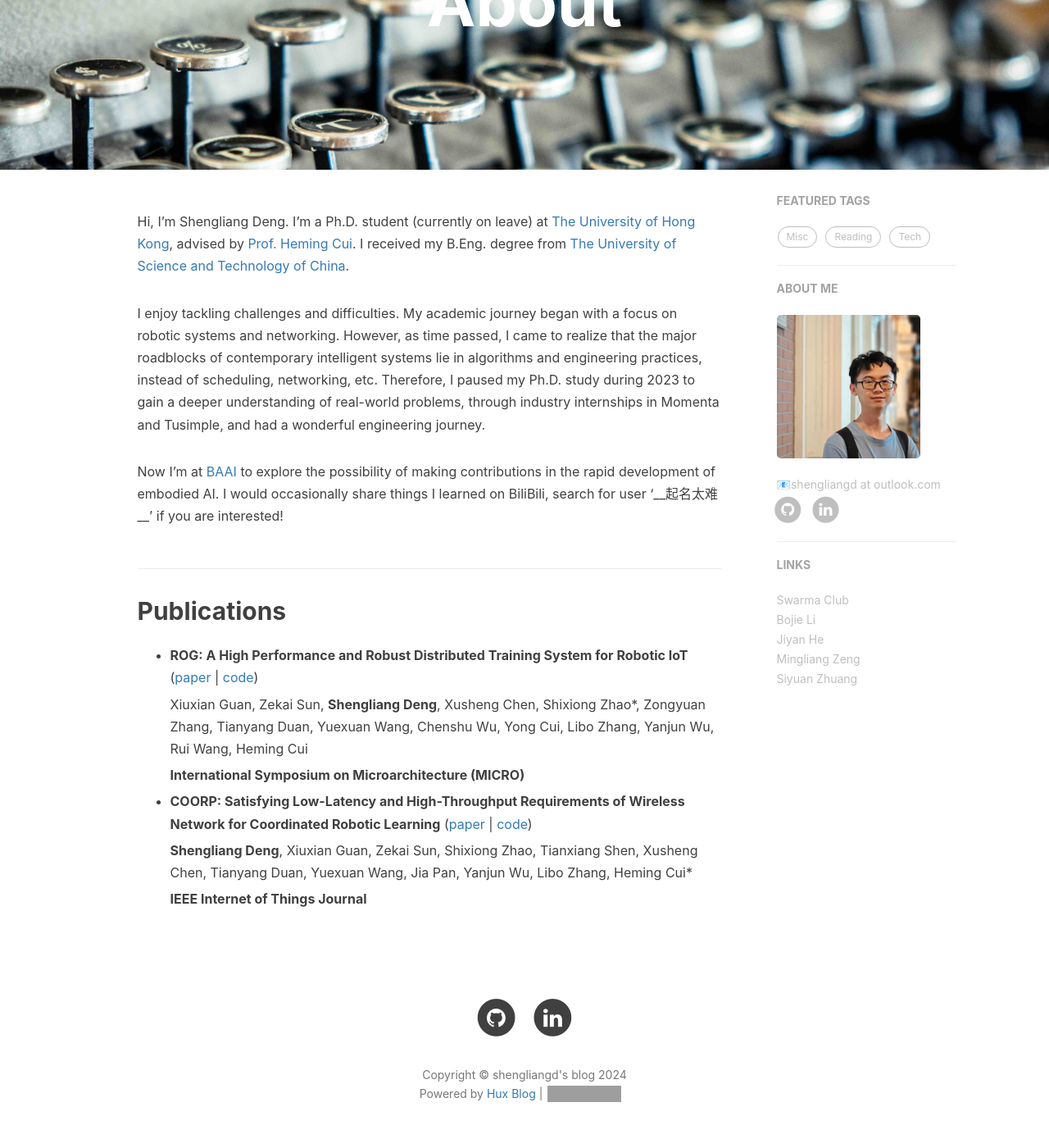
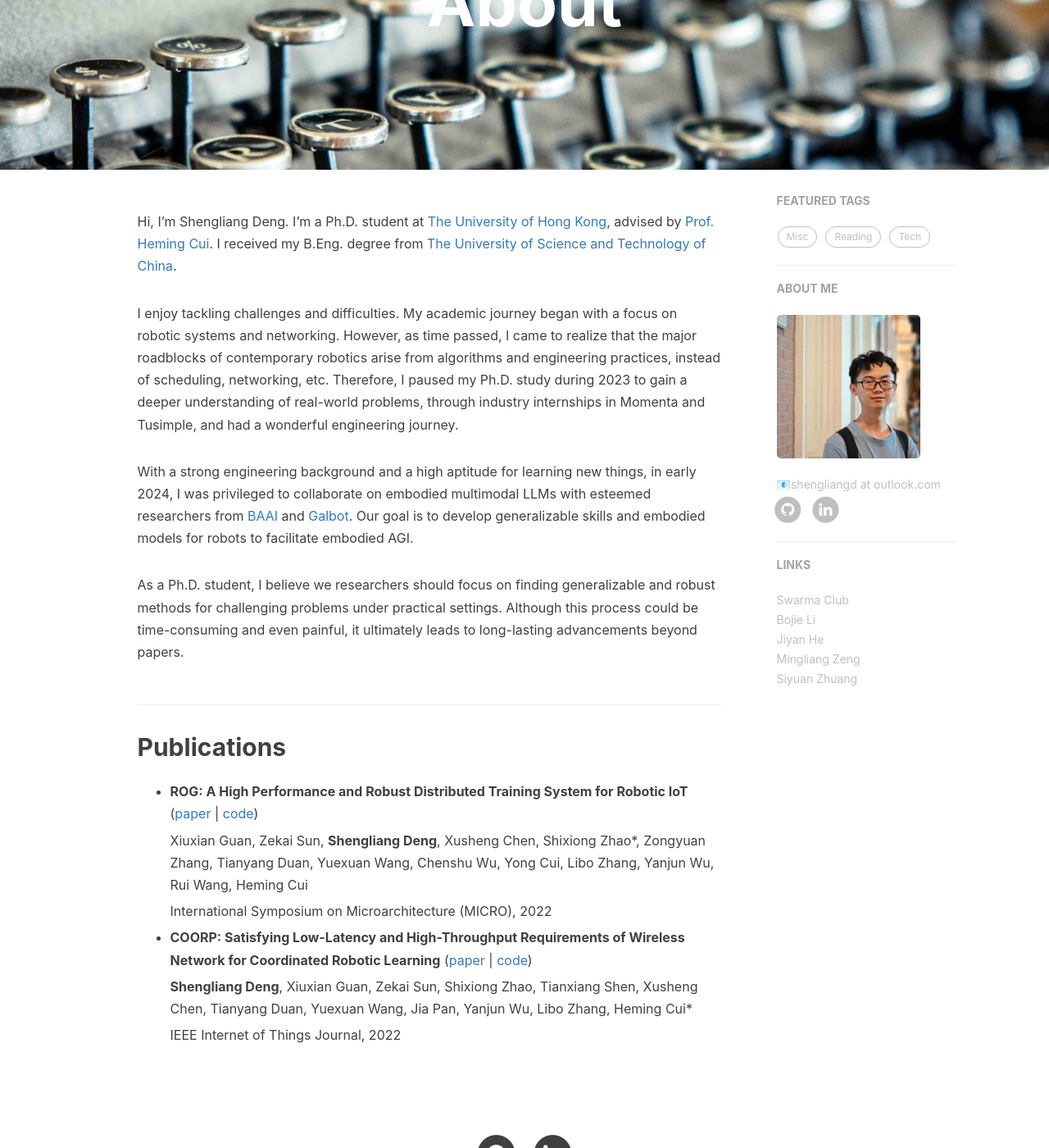
Before and after one commit to shengliangd/shengliangd.github.io, a Jekyll site: the page built from about.html, in a window 1280 px wide and 1400 px high, scrolled down 191 px. Shown: the whole window at 82% size. Built offline with Jekyll 4.4.1, drawn with Linux system fonts in a browser that asks for light colours; nearby versions of some CDN libraries; comment, search, counter and statistics services are not loaded; grey boxes are pictures that could not be loaded.

Commit message:
minor update

```diff
--- a/_includes/about/en.md
+++ b/_includes/about/en.md
@@ -1,12 +1,18 @@
 Hi, I'm Shengliang Deng.
-I'm a Ph.D. student (currently on leave) at [The University of Hong Kong](https://www.hku.hk/), advised by [Prof. Heming Cui](https://www.cs.hku.hk/~heming).
+I'm a Ph.D. student at [The University of Hong Kong](https://www.hku.hk/), advised by [Prof. Heming Cui](https://www.cs.hku.hk/~heming).
 I received my B.Eng. degree from [The University of Science and Technology of China](https://en.ustc.edu.cn/).
 
 I enjoy tackling challenges and difficulties.
-My academic journey began with a focus on robotic systems and networking. However, as time passed, I came to realize that the major roadblocks of contemporary intelligent systems lie in algorithms and engineering practices, instead of scheduling, networking, etc.
+My academic journey began with a focus on robotic systems and networking. However, as time passed, I came to realize that the major roadblocks of contemporary robotics arise from algorithms and engineering practices, instead of scheduling, networking, etc.
 Therefore, I paused my Ph.D. study during 2023 to gain a deeper understanding of real-world problems, through industry internships in Momenta and Tusimple, and had a wonderful engineering journey.
 
-Now I’m at [BAAI](https://www.baai.ac.cn/) to explore the possibility of making contributions in the rapid development of embodied AI. I would occasionally share things I learned on BiliBili, search for user '\_\_起名太难\_\_' if you are interested!
+With a strong engineering background and a high aptitude for learning new things, in early 2024, I was privileged to collaborate on embodied multimodal LLMs with esteemed researchers from [BAAI](https://www.baai.ac.cn/) and [Galbot](https://www.galbot.com/).
+Our goal is to develop generalizable skills and embodied models for robots to facilitate embodied AGI.
+
+As a Ph.D. student, I believe we researchers should focus on finding generalizable and robust methods for challenging problems under practical settings.
+Although this process could be time-consuming and even painful, it ultimately leads to long-lasting advancements beyond papers.
+
+<!-- With the purpose of solving valuable and practical problems, I am always open to learn new things on demand. Currently, my technical skills span across deep learning, robotics simulation, Docker, Linux usage & kernel hacking, ROS, and a little bit about front-end development. -->
 
 ## Publications
 
@@ -14,10 +20,10 @@ Now I’m at [BAAI](https://www.baai.ac.cn/) to explore the possibility of makin
 
   Xiuxian Guan, Zekai Sun, **Shengliang Deng**, Xusheng Chen, Shixiong Zhao*, Zongyuan Zhang, Tianyang Duan, Yuexuan Wang, Chenshu Wu, Yong Cui, Libo Zhang, Yanjun Wu, Rui Wang, Heming Cui
 
-  **International Symposium on Microarchitecture (MICRO)**
+  International Symposium on Microarchitecture (MICRO), 2022
 
 * **COORP: Satisfying Low-Latency and High-Throughput Requirements of Wireless Network for Coordinated Robotic Learning** ([paper](https://ieeexplore.ieee.org/abstract/document/9670456) \| [code](https://github.com/hku-systems/Coorp.git))
 
   **Shengliang Deng**, Xiuxian Guan, Zekai Sun, Shixiong Zhao, Tianxiang Shen, Xusheng Chen, Tianyang Duan, Yuexuan Wang, Jia Pan, Yanjun Wu, Libo Zhang, Heming Cui*
 
-  **IEEE Internet of Things Journal**
+  IEEE Internet of Things Journal, 2022
```
Also changed, not shown: _posts/2023-06-04-intern-review.md (+5 -5 lines).
